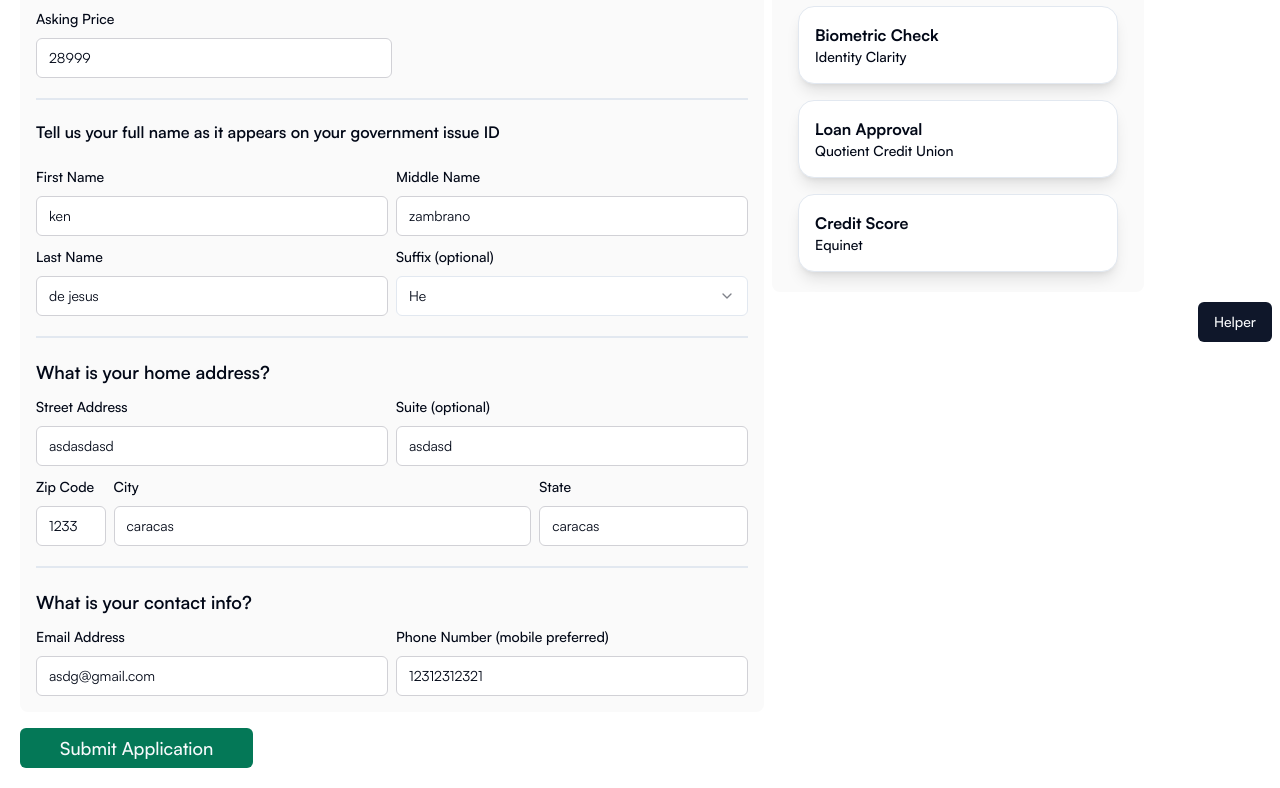
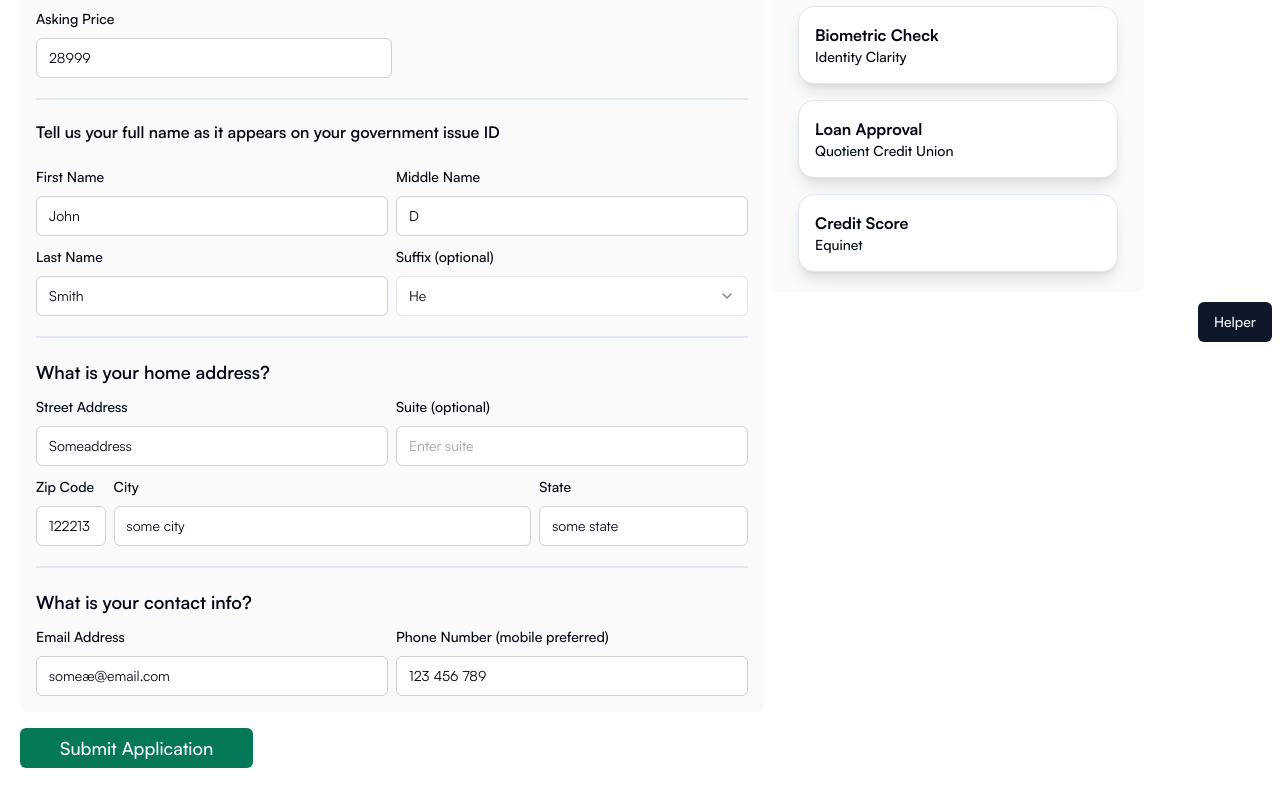
Before and after one commit to docknetwork/dock-bank-demo, a Next.js app: page /org/quotient/loan in a window 1280 px wide. Shown: the part 450-1238 px from the top of the page. Built offline with nearby package versions, Linux system fonts and the light colour scheme; no server answers.

Commit message:
fix: remove personal values as default values.

```diff
--- a/pages/org/quotient/index.jsx
+++ b/pages/org/quotient/index.jsx
@@ -60,7 +60,6 @@ const QuotientBankForm = () => {
 
   useEffect(() => {
     const [govId, webcamPic] = [form.getValues('govId'), form.getValues('webcamPic')];
-
     if (isCaptureCompleted && webcamPic === '') {
       form.resetField('webcamPic', { defaultValue: '/example_webcam.png' });
     }
--- a/pages/org/quotient/loan.jsx
+++ b/pages/org/quotient/loan.jsx
@@ -24,17 +24,17 @@ const DEFAULT_FORM_VALUES = {
   make: 'Toyota',
   model: 'Celica',
   price: '28999',
-  firstName: 'ken',
-  middleName: 'zambrano',
-  lastName: 'de jesus',
+  firstName: 'John',
+  middleName: 'D',
+  lastName: 'Smith',
   suffix: 'He',
-  streetAddress: 'asdasdasd',
-  suite: 'asdasd',
-  zipCode: '1233',
-  city: 'caracas',
-  state: 'caracas',
-  email: 'asdg@gmail.com',
-  phoneNumber: '12312312321',
+  streetAddress: 'Someaddress',
+  suite: '',
+  zipCode: '122213',
+  city: 'some city',
+  state: 'some state',
+  email: 'someæ@email.com',
+  phoneNumber: '123 456 789',
 };
 
 /**
```
